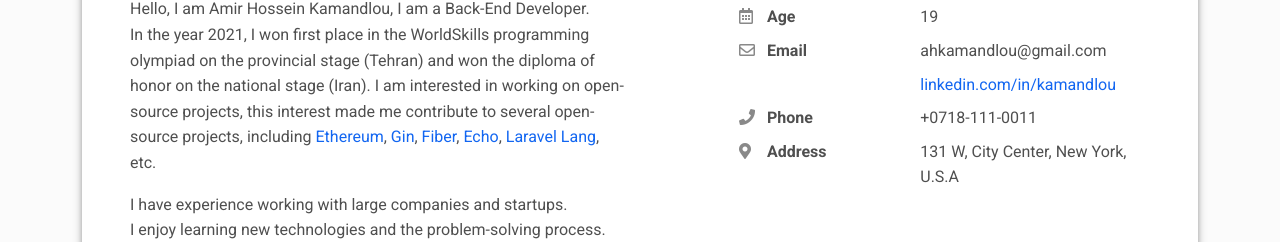
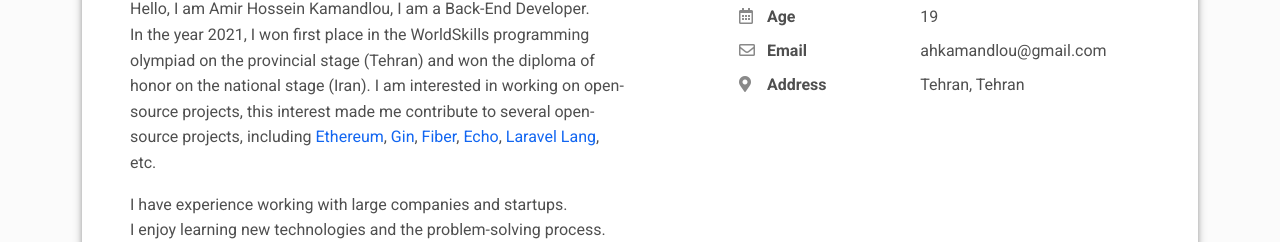
Before and after one commit to Kamandlou/kamandlou.github.io, a plain HTML site: page index.html in a window 1280 px wide. Shown: the part 710-952 px from the top of the page. Drawn offline with Linux system fonts and the light colour scheme.

Commit message:
update bio details

```diff
--- a/index.html
+++ b/index.html
@@ -113,26 +113,10 @@
               <div class="pb-2">ahkamandlou@gmail.com</div>
             </div>
             <div class="col-sm-5">
-              <div class="pb-2 fw-bolder">
-<!--                <svg class="pe-2" xmlns="http://www.w3.org/2000/svg" height="1em" viewBox="0 0 448 512">&lt;!&ndash;! Font Awesome Free 6.4.0 by @fontawesome - https://fontawesome.com License - https://fontawesome.com/license (Commercial License) Copyright 2023 Fonticons, Inc. &ndash;&gt;<style>svg{fill:#757575}</style><path d="M416 32H31.9C14.3 32 0 46.5 0 64.3v383.4C0 465.5 14.3 480 31.9 480H416c17.6 0 32-14.5 32-32.3V64.3c0-17.8-14.4-32.3-32-32.3zM135.4 416H69V202.2h66.5V416zm-33.2-243c-21.3 0-38.5-17.3-38.5-38.5S80.9 96 102.2 96c21.2 0 38.5 17.3 38.5 38.5 0 21.3-17.2 38.5-38.5 38.5zm282.1 243h-66.4V312c0-24.8-.5-56.7-34.5-56.7-34.6 0-39.9 27-39.9 54.9V416h-66.4V202.2h63.7v29.2h.9c8.9-16.8 30.6-34.5 62.9-34.5 67.2 0 79.7 44.3 79.7 101.9V416z"/></svg> Linkedin-->
-              </div>
-            </div>
-            <div class="col-sm-7">
-              <div class="pb-2">
-                <a href="https://www.linkedin.com/in/kamandlou">linkedin.com/in/kamandlou</a>
-              </div>
-            </div>
-            <div class="col-sm-5">
-              <div class="pb-2 fw-bolder"><i class="fas fa-phone pe-2 text-muted" style="width:24px;opacity:0.85;"></i> Phone</div>
-            </div>
-            <div class="col-sm-7">
-              <div class="pb-2">+0718-111-0011</div>
-            </div>
-            <div class="col-sm-5">
               <div class="pb-2 fw-bolder"><i class="fas fa-map-marker-alt pe-2 text-muted" style="width:24px;opacity:0.85;"></i> Address</div>
             </div>
             <div class="col-sm-7">
-              <div class="pb-2">131 W, City Center, New York, U.S.A</div>
+              <div class="pb-2">Tehran, Tehran</div>
             </div>
           </div>
         </div>
```
